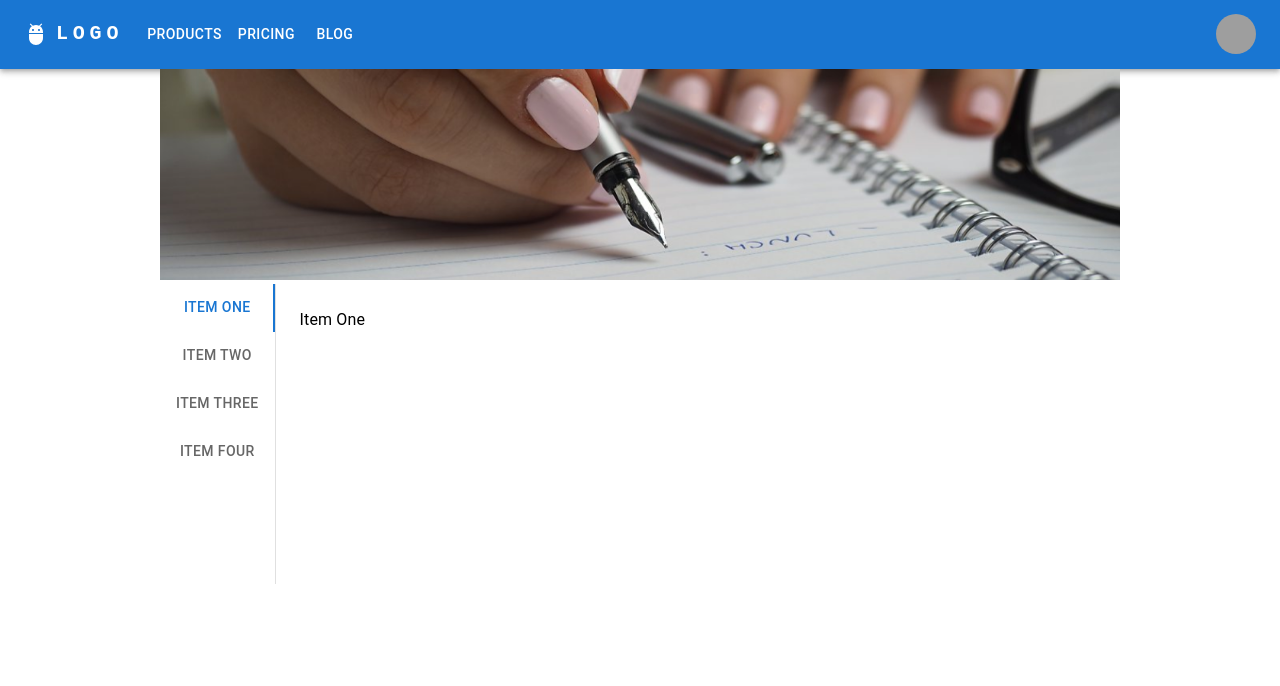
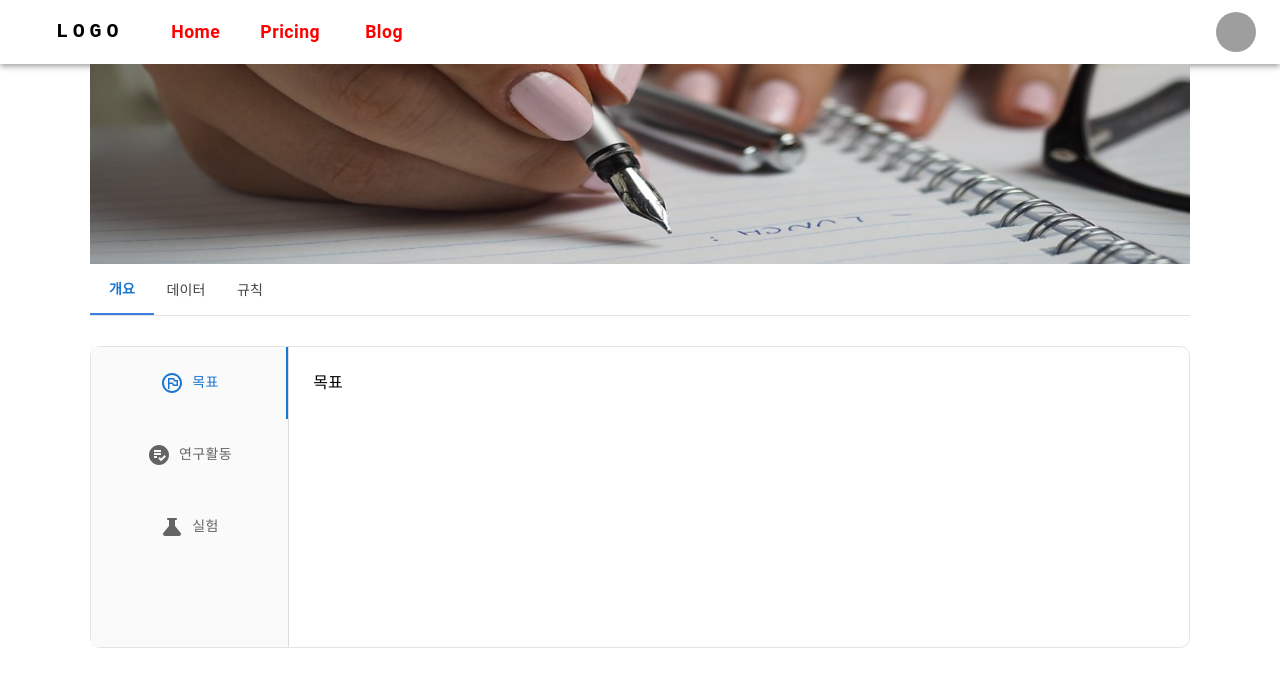
Before and after one commit to Jun0zo/DI-WORKS, a React (Create React App) app in the folder frontend/: page /detail/1/overview in a window 1280 px wide. Shown: the top 686 px of the page. Built offline with nearby package versions, Linux system fonts and the light colour scheme; grey boxes are pictures that could not be loaded.

Commit message:
feat: overview페이지 디자인

```diff
--- a/frontend/src/components/Navbar.jsx
+++ b/frontend/src/components/Navbar.jsx
@@ -13,12 +13,19 @@ import Tooltip from "@mui/material/Tooltip";
 import MenuItem from "@mui/material/MenuItem";
 import AdbIcon from "@mui/icons-material/Adb";
 
-const pages = ["Products", "Pricing", "Blog"];
+import { Link, Router, useLocation } from "react-router-dom";
+
+const pages = [
+  { label: "Home", path: "/" },
+  { label: "Pricing", path: "/pricing" },
+  { label: "Blog", path: "/blog" },
+];
 const settings = ["Profile", "Account", "Dashboard", "Logout"];
 
 function Navbar() {
   const [anchorElNav, setAnchorElNav] = React.useState(null);
   const [anchorElUser, setAnchorElUser] = React.useState(null);
+  const location = useLocation();
 
   const handleOpenNavMenu = (event) => {
     setAnchorElNav(event.currentTarget);
@@ -36,7 +43,10 @@ function Navbar() {
   };
 
   return (
-    <AppBar position="static">
+    <AppBar
+      position="static"
+      sx={{ backgroundColor: "white", borderBottom: "#e4e4e4" }}
+    >
       <Container maxWidth="xl">
         <Toolbar disableGutters>
           <AdbIcon sx={{ display: { xs: "none", md: "flex" }, mr: 1 }} />
@@ -51,7 +61,7 @@ function Navbar() {
               fontFamily: "monospace",
               fontWeight: 700,
               letterSpacing: ".3rem",
-              color: "inherit",
+              color: "black",
               textDecoration: "none",
             }}
           >
@@ -65,7 +75,7 @@ function Navbar() {
               aria-controls="menu-appbar"
               aria-haspopup="true"
               onClick={handleOpenNavMenu}
-              color="inherit"
+              color="black"
             >
               <MenuIcon />
             </IconButton>
@@ -88,8 +98,14 @@ function Navbar() {
               }}
             >
               {pages.map((page) => (
-                <MenuItem key={page} onClick={handleCloseNavMenu}>
-                  <Typography textAlign="center">{page}</Typography>
+                <MenuItem
+                  key={page.path}
+                  component={Link}
+                  to={page.path}
+                  selected={location.path === page.path}
+                  onClick={handleCloseNavMenu}
+                >
+                  <Typography textAlign="center">{page.label}</Typography>
                 </MenuItem>
               ))}
             </Menu>
@@ -116,11 +132,24 @@ function Navbar() {
           <Box sx={{ flexGrow: 1, display: { xs: "none", md: "flex" } }}>
             {pages.map((page) => (
               <Button
-                key={page}
-                onClick={handleCloseNavMenu}
-                sx={{ my: 2, color: "white", display: "block" }}
+                key={page.path}
+                component={Link}
+                to={page.path}
+                variant="text"
+                color={location.pathname === page.path ? "primary" : "inherit"}
+                sx={{
+                  ml: 3,
+                  color: "red",
+                  textTransform: "none",
+                  fontWeight: 600,
+                  fontSize: "1.1rem",
+                  "&:hover": {
+                    backgroundColor: "transparent",
+                    color: "blue",
+                  },
+                }}
               >
-                {page}
+                {page.label}
               </Button>
             ))}
           </Box>
--- /dev/null
+++ b/frontend/src/components/detail/Navbar.jsx
@@ -0,0 +1,28 @@
+import { Link } from "react-router-dom";
+import { AppBar, Toolbar, Typography, Button } from "@mui/material";
+
+const Navbar = () => {
+  return (
+    <div style={{ marginTop: -3 }}>
+      <Button
+        component={Link}
+        to="/home"
+        sx={{ borderBottom: "2px solid #3c7cde", borderRadius: 0, height: 50 }}
+      >
+        <Typography sx={{ fontSize: 14, fontWeight: 900 }}>개요</Typography>
+      </Button>
+      <Button component={Link} to="/about">
+        <Typography sx={{ fontSize: 14, color: "rgb(66, 66, 66)" }}>
+          데이터
+        </Typography>
+      </Button>
+      <Button component={Link} to="/contact">
+        <Typography sx={{ fontSize: 14, color: "rgb(66, 66, 66)" }}>
+          규칙
+        </Typography>
+      </Button>
+    </div>
+  );
+};
+
+export default Navbar;
--- a/frontend/src/components/detail/ProjectTitle.jsx
+++ b/frontend/src/components/detail/ProjectTitle.jsx
@@ -2,13 +2,15 @@ import ProjectTitleImage from "src/projectTitleImage.png";
 
 const ProjectTitle = () => {
   return (
-    <div>
-      <img
-        src={ProjectTitleImage}
-        alt=""
-        style={{ width: "100%", maxWidth: "100%" }}
-      />
-    </div>
+    <img
+      src={ProjectTitleImage}
+      alt=""
+      style={{
+        width: "100%",
+        height: "200px",
+        maxWidth: "100%",
+      }}
+    />
   );
 };
 
--- a/frontend/src/components/detail/overview/VerticalTabs.jsx
+++ b/frontend/src/components/detail/overview/VerticalTabs.jsx
@@ -1,9 +1,13 @@
 import * as React from "react";
 import PropTypes from "prop-types";
-import Tabs from "@mui/material/Tabs";
-import Tab from "@mui/material/Tab";
-import Typography from "@mui/material/Typography";
-import Box from "@mui/material/Box";
+
+import { Box, Typography, Tab, Tabs, createTheme } from "@mui/material";
+import {
+  FlagCircleOutlined,
+  PlaylistAddCheckCircle,
+  ScienceRounded,
+} from "@mui/icons-material";
+import { ThemeProvider } from "@emotion/react";
 
 function TabPanel(props) {
   const { children, value, index, ...other } = props;
@@ -52,6 +56,7 @@ export default function VerticalTabs() {
         bgcolor: "background.paper",
         display: "flex",
         height: 300,
+        borderRadius: 5,
       }}
     >
       <Tabs
@@ -60,24 +65,45 @@ export default function VerticalTabs() {
         value={value}
         onChange={handleChange}
         aria-label="Vertical tabs example"
-        sx={{ borderRight: 1, borderColor: "divider" }}
+        sx={{
+          borderRight: 1,
+          borderColor: "divider",
+          backgroundColor: "rgb(250, 250, 250)",
+        }}
       >
-        <Tab label="Item One" {...a11yProps(0)} />
-        <Tab label="Item Two" {...a11yProps(1)} />
-        <Tab label="Item Three" {...a11yProps(2)} />
-        <Tab label="Item Four" {...a11yProps(3)} />
+        <Tab
+          label="목표"
+          {...a11yProps(0)}
+          icon={<FlagCircleOutlined />}
+          iconPosition="start"
+          sx={{
+            paddingLeft: 7,
+            paddingRight: 7,
+          }}
+        />
+        <Tab
+          label="연구활동"
+          {...a11yProps(1)}
+          icon={<PlaylistAddCheckCircle />}
+          iconPosition="start"
+          sx={{ paddingLeft: 7, paddingRight: 7 }}
+        />
+        <Tab
+          label="실험"
+          icon={<ScienceRounded />}
+          iconPosition="start"
+          {...a11yProps(2)}
+          sx={{ paddingLeft: 7, paddingRight: 7 }}
+        />
       </Tabs>
       <TabPanel value={value} index={0}>
-        Item One
+        목표
       </TabPanel>
       <TabPanel value={value} index={1}>
-        Item Two
+        연구활동
       </TabPanel>
       <TabPanel value={value} index={2}>
-        Item Three
-      </TabPanel>
-      <TabPanel value={value} index={3}>
-        Item Four
+        실험
       </TabPanel>
     </Box>
   );
--- a/frontend/src/pages/detail/Overview.jsx
+++ b/frontend/src/pages/detail/Overview.jsx
@@ -7,13 +7,18 @@ import Layout from "src/components/layout/Layout";
 import ProjectTitle from "src/components/detail/ProjectTitle";
 import VerticalTabs from "src/components/detail/overview/VerticalTabs";
 import Body from "src/components/detail/overview/Body";
+import Navbar from "src/components/detail/Navbar";
+
+import { useTheme } from "@mui/material/styles";
 
 const Detail = () => {
   const { projectIdx } = useParams();
   // const projectIdx = 1;
   let [error, setError] = useState(null);
+  const theme = useTheme();
 
   useEffect(() => {
+    console.log("theme check", theme.breakpoints.down("lg"));
     try {
       // const data = getData(projectIdx);
     } catch (error) {
@@ -22,9 +27,22 @@ const Detail = () => {
   }, []);
   return (
     <Layout>
-      <Box sx={{ paddingLeft: 20, paddingRight: 20 }}>
-        <ProjectTitle />
-        <VerticalTabs />
+      <Box
+        sx={{
+          maxWidth: 1100,
+          margin: "0 auto",
+        }}
+      >
+        <div
+          style={{ borderBottom: "1px solid #e4e4e4", marginBottom: "30px" }}
+        >
+          <ProjectTitle />
+          <Navbar />
+        </div>
+
+        <div style={{ border: "1px solid #e4e4e4", borderRadius: 10 }}>
+          <VerticalTabs />
+        </div>
       </Box>
     </Layout>
   );
```
